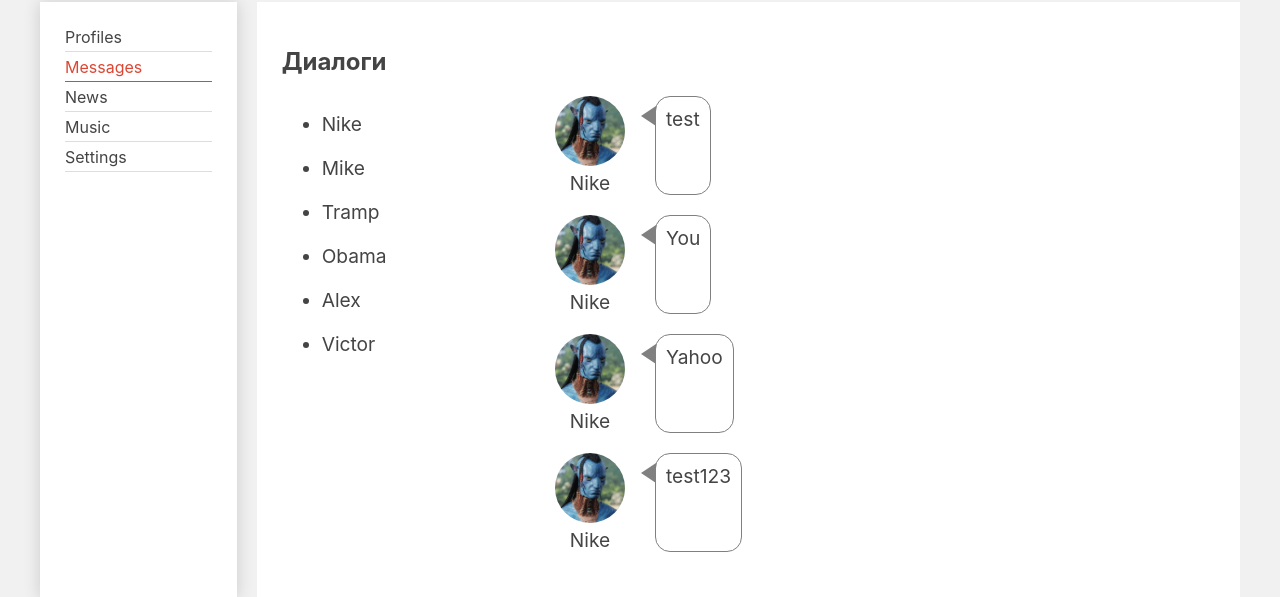
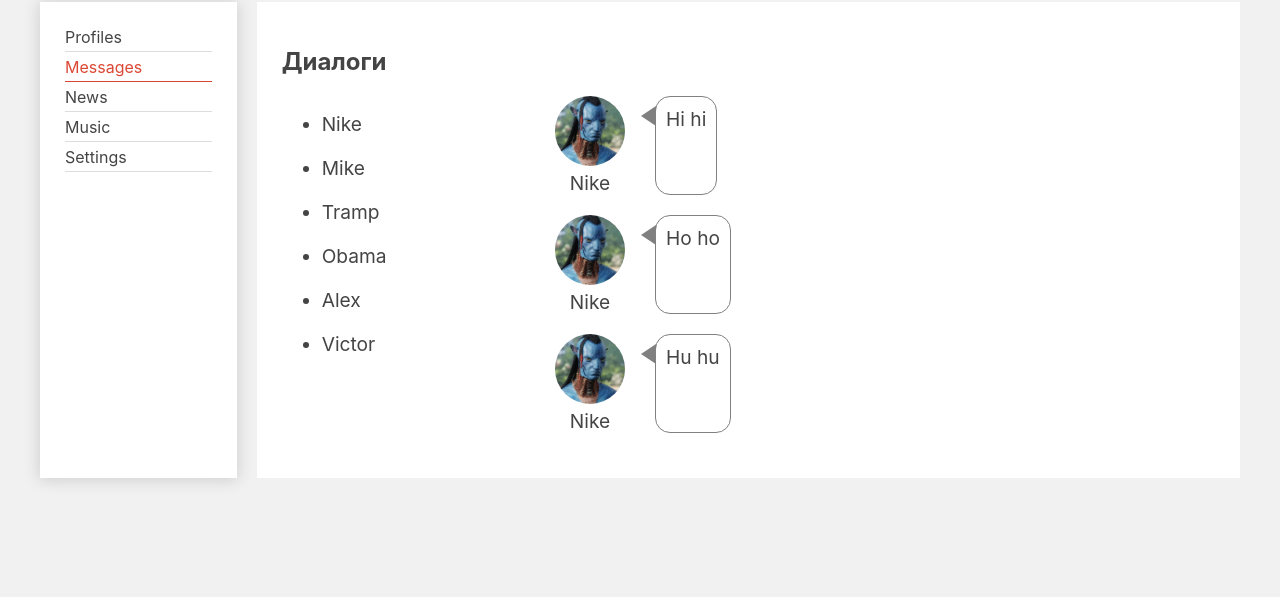
Before and after one commit to Amorphis81/react-way-of-samurai, a React (Create React App) app: page /dialogs in a window 1280 px wide. Shown: the part 218-815 px from the top of the page. Built offline with nearby package versions, Linux system fonts and the light colour scheme.

Commit message:
Lesson 25

```diff
--- a/src/components/Dialogs/Dialogs.jsx
+++ b/src/components/Dialogs/Dialogs.jsx
@@ -24,29 +24,15 @@ const Message = (props) => {
 }
 
 const Dialogs = (props) => {
-  const dialogsData = props.dialogsData;
-  const messagesData = props.messagesData;
-  const dialogsItemArray = dialogsData.map( el => {
-    return `<DialogItem name={${el.name}} id={${el.id}}/>`
-  });
+  const dialogsElements = props.dialogsData.map( d => <DialogItem id={d.id} name={d.name} /> );
+  const messagesElements = props.messagesData.map( m => <Message message={m.message}/> );
+
   return (
     <div className={'dialogs'}>
       <h2 className="h2 dialogs__title">Диалоги</h2>
       <div className="dialogs__wrapper">
-        <ul className="dialogs__list dialogs-list">
-          <DialogItem name={'Nike'} id={1}/>
-          <DialogItem name={'Mike'} id={2}/>
-          <DialogItem name={'Tramp'} id={3}/>
-          <DialogItem name={'Obama'} id={4}/>
-          <DialogItem name={'Alex'} id={5}/>
-          <DialogItem name={'Victor'} id={6}/>
-        </ul>
-        <div className="dialogs__messages dialogs-messages">
-          <Message message={'test'}/>
-          <Message message={'You'}/>
-          <Message message={'Yahoo'}/>
-          <Message message={'test123'}/>
-        </div>
+        <ul className="dialogs__list dialogs-list">{dialogsElements}</ul>
+        <div className="dialogs__messages dialogs-messages">{messagesElements}</div>
       </div>
     </div>
   )
--- a/src/components/Profile/MyPosts/MyPosts.jsx
+++ b/src/components/Profile/MyPosts/MyPosts.jsx
@@ -1,10 +1,12 @@
 import Post from "./Post/Post";
 
 const MyPosts = () => {
-  const postData = [
+  const postsData = [
     {id: 1, message: 'Test mess 1', likeCounts: 15},
     {id: 2, message: 'Test mess 2', likeCounts: 20},
   ]
+  const posts = postsData.map(p => <Post message={p.message} likeCounts={p.likeCounts}/>)
+
   return (
     <div className={'posts-wrapper'}>
       <h2 className="h2 posts-wrapper__title">My posts</h2>
@@ -15,10 +17,7 @@ const MyPosts = () => {
           <button className={'btn new-post__btn'}>Add Post</button>
         </div>
       </div>
-      <div className={'posts content__posts'}>
-        <Post message={postData[0].message} likeCounts={postData[0].likeCounts}/>
-        <Post message={postData[1].message} likeCounts={postData[1].likeCounts}/>
-      </div>
+      <div className={'posts content__posts'}>{posts}</div>
     </div>
   );
 }
```
Also changed, not shown: 1 other file (tests, documents, lock files or other folders).
